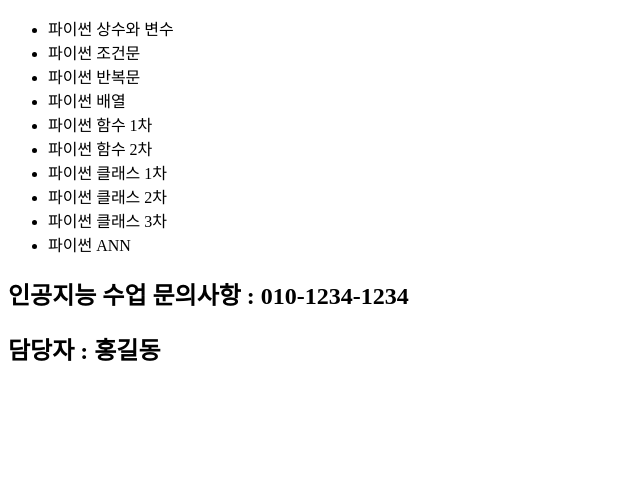
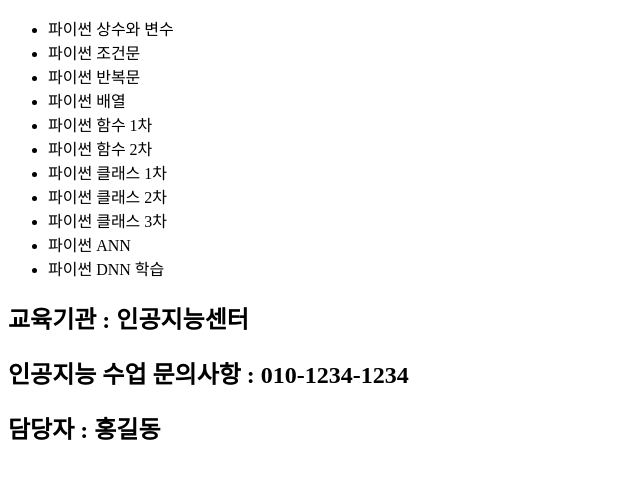
Before and after one commit to BBackGom/product, a plain HTML site: page index.html in a window 1280 px wide. Shown: the whole page, without its empty margins (0-640 px from the left). Drawn offline with Linux system fonts and the light colour scheme.

Commit message:
v11 교육내용과 교육기관 변경

```diff
--- a/index.html
+++ b/index.html
@@ -19,9 +19,11 @@
         <li>파이썬 클래스 2차</li>
         <li>파이썬 클래스 3차</li>
         <li>파이썬 ANN</li>
+        <li>파이썬 DNN 학습</li>
     </ul>
 </body>
 <footer>
+    <h2>교육기관 : 인공지능센터</h2>
     <h2>인공지능 수업 문의사항 : 010-1234-1234</h2>
     <h2>담당자 : 홍길동</h2>
 </footer>
```
